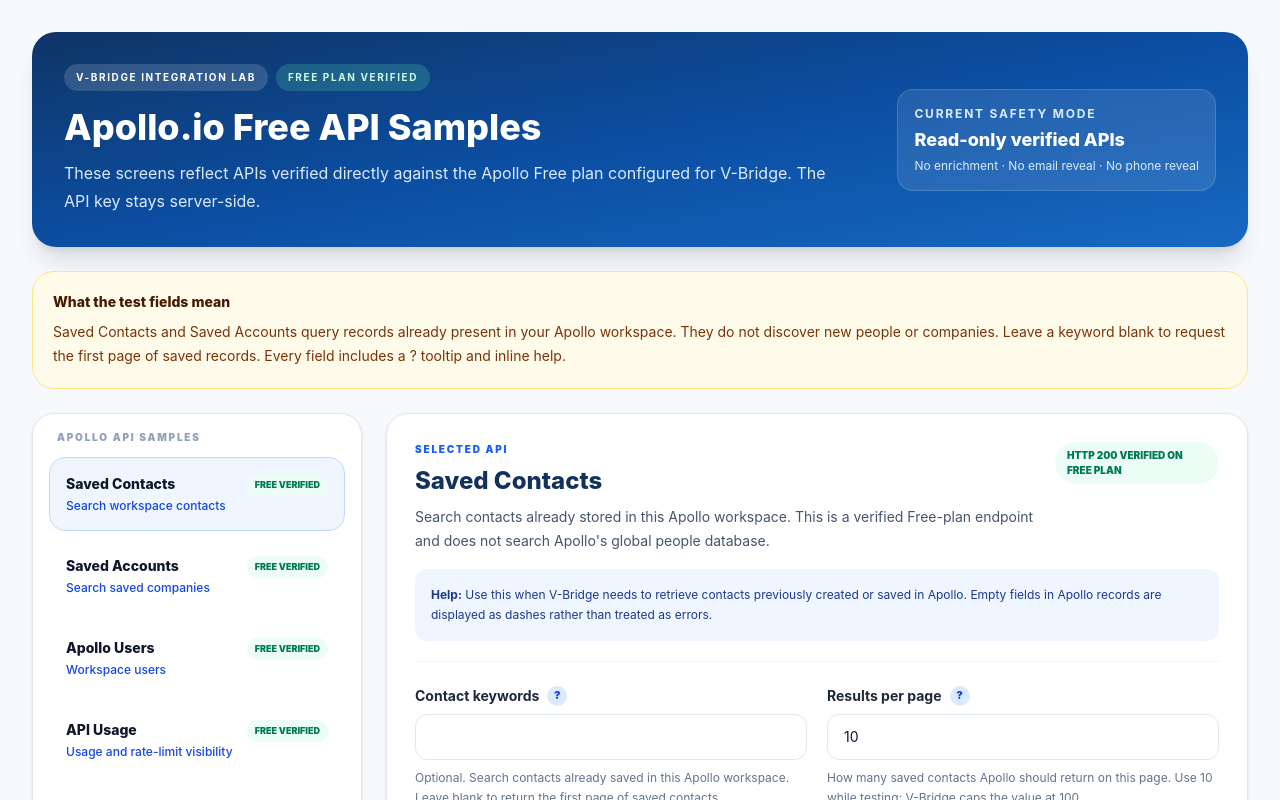
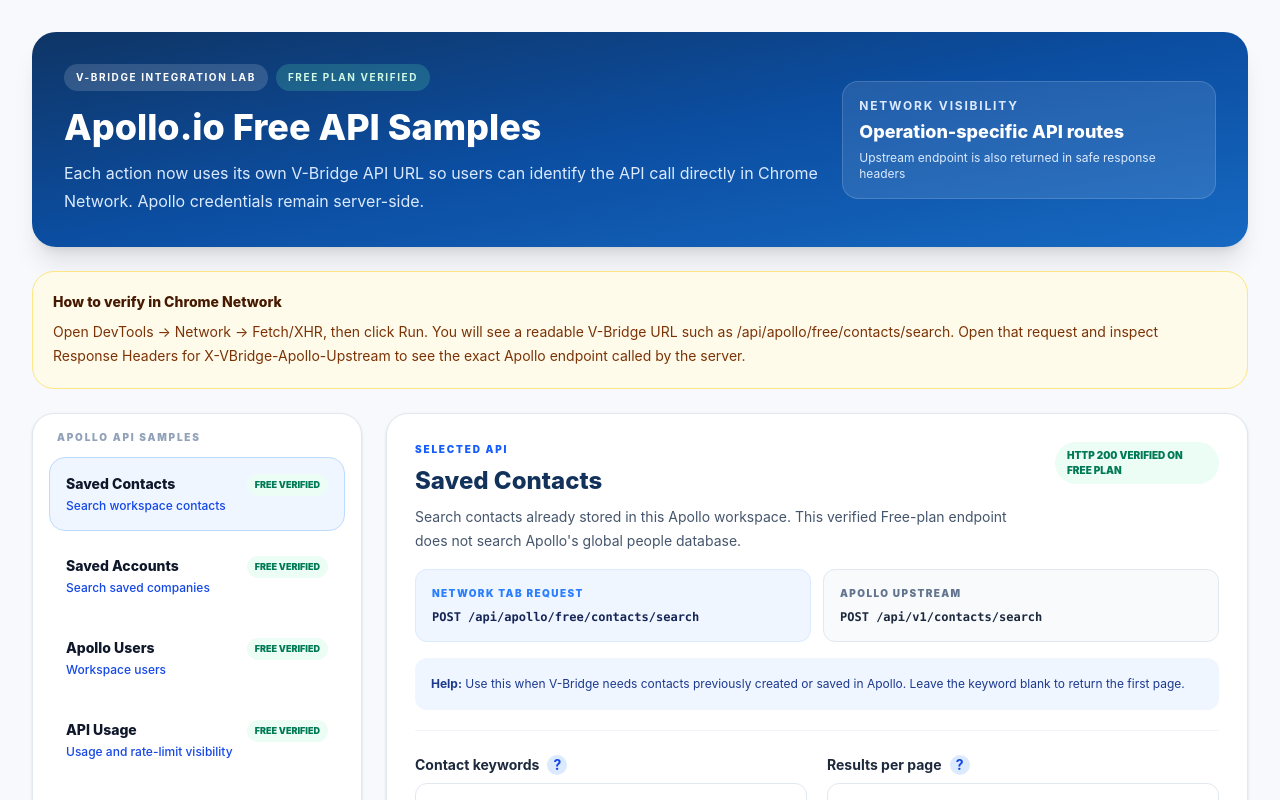
Before and after one commit to jey-kathirvel/vbridge-ai, a Next.js app in the folder app/: page /apollo-free-lab in a window 1280 px wide. Shown: the top 800 px of the page. Built offline with nearby package versions, Linux system fonts and the light colour scheme.

Commit message:
Show Apollo API operations clearly in browser network tab

```diff
--- a/app/src/components/ApolloFreeLab.tsx
+++ b/app/src/components/ApolloFreeLab.tsx
@@ -26,6 +26,10 @@
   description: string;
   verifiedFreePlan: boolean;
   help: string;
+  browserEndpoint?: string;
+  browserMethod?: "GET" | "POST";
+  apolloEndpoint: string;
+  apolloMethod: "GET" | "POST";
 };
 
 const defaults: Record<Operation, Partial<FormState>> = {
@@ -43,60 +47,76 @@
     title: "Saved Contacts",
     subtitle: "Search workspace contacts",
     description:
-      "Search contacts already stored in this Apollo workspace. This is a verified Free-plan endpoint and does not search Apollo's global people database.",
+      "Search contacts already stored in this Apollo workspace. This verified Free-plan endpoint does not search Apollo's global people database.",
     verifiedFreePlan: true,
     help:
-      "Use this when V-Bridge needs to retrieve contacts previously created or saved in Apollo. Empty fields in Apollo records are displayed as dashes rather than treated as errors.",
+      "Use this when V-Bridge needs contacts previously created or saved in Apollo. Leave the keyword blank to return the first page.",
+    browserEndpoint: "/api/apollo/free/contacts/search",
+    browserMethod: "POST",
+    apolloEndpoint: "/api/v1/contacts/search",
+    apolloMethod: "POST",
   },
   {
     id: "accounts-search",
     title: "Saved Accounts",
     subtitle: "Search saved companies",
-    description:
-      "Search companies already stored as accounts in the configured Apollo workspace.",
+    description: "Search companies already stored as accounts in this Apollo workspace.",
     verifiedFreePlan: true,
     help:
-      "This endpoint searches your own Apollo workspace only. It is different from Apollo's global Company Search, which is not included in the current Free plan.",
+      "This searches your own Apollo workspace only. It is different from Apollo global Company Search, which is not included in the Free plan.",
+    browserEndpoint: "/api/apollo/free/accounts/search",
+    browserMethod: "POST",
+    apolloEndpoint: "/api/v1/accounts/search",
+    apolloMethod: "POST",
   },
   {
     id: "users",
     title: "Apollo Users",
     subtitle: "Workspace users",
-    description:
-      "Retrieve Apollo users associated with the configured workspace and master key.",
+    description: "Retrieve users associated with the configured Apollo workspace.",
     verifiedFreePlan: true,
     help:
-      "Useful for administration and integration diagnostics. It does not discover external prospects or consume enrichment credits.",
+      "Useful for administration and integration diagnostics. It does not discover external prospects.",
+    browserEndpoint: "/api/apollo/free/users/search",
+    browserMethod: "GET",
+    apolloEndpoint: "/api/v1/users/search",
+    apolloMethod: "GET",
   },
   {
     id: "api-usage",
     title: "API Usage",
     subtitle: "Usage and rate-limit visibility",
-    description:
-      "Request the current Apollo API usage statistics available to this workspace.",
+    description: "Request current Apollo API usage statistics available to this workspace.",
     verifiedFreePlan: true,
-    help:
-      "Use this screen to understand API consumption and protect V-Bridge from unexpectedly reaching Apollo request limits.",
+    help: "Use this to understand API consumption and watch Apollo request limits.",
+    browserEndpoint: "/api/apollo/free/usage/api",
+    browserMethod: "POST",
+    apolloEndpoint: "/api/v1/usage_stats/api_usage_stats",
+    apolloMethod: "POST",
   },
   {
     id: "credit-usage",
     title: "Credit Usage",
     subtitle: "Credit safety",
-    description:
-      "View Apollo credit usage information reported for the current workspace.",
+    description: "View Apollo credit usage information reported for the current workspace.",
     verifiedFreePlan: true,
     help:
-      "This endpoint helps V-Bridge monitor credit consumption before any future paid enrichment capabilities are enabled.",
+      "Use this before enabling future paid capabilities so V-Bridge users can understand credit consumption.",
+    browserEndpoint: "/api/apollo/free/usage/credits",
+    browserMethod: "POST",
+    apolloEndpoint: "/api/v1/usage_stats/credit_usage_stats",
+    apolloMethod: "POST",
   },
   {
     id: "people-search",
     title: "People Search",
     subtitle: "Global prospect search",
-    description:
-      "Apollo's global People Search is not included in the currently verified Free plan, even though the endpoint can be described separately from enrichment credit usage.",
+    description: "Apollo global People Search is not included in the currently verified Free plan.",
     verifiedFreePlan: false,
     help:
-      "Your Apollo account returned HTTP 403 API_INACCESSIBLE for /api/v1/mixed_people/api_search. V-Bridge therefore blocks this operation locally and does not call Apollo.",
+      "Your Apollo account returned HTTP 403 API_INACCESSIBLE for this endpoint, so V-Bridge blocks it locally.",
+    apolloEndpoint: "/api/v1/mixed_people/api_search",
+    apolloMethod: "POST",
   },
 ];
 
@@ -112,9 +132,7 @@
 
 function display(value: unknown): string {
   if (value === null || value === undefined || value === "") return "—";
-  if (typeof value === "string" || typeof value === "number" || typeof value === "boolean") {
-    return String(value);
-  }
+  if (["string", "number", "boolean"].includes(typeof value)) return String(value);
   return "—";
 }
 
@@ -135,13 +153,14 @@
     <label className="block">
       <span className="flex items-center gap-2 text-sm font-bold text-slate-800">
         {label}
-        <span
+        <button
+          type="button"
           title={help}
           aria-label={`${label} help: ${help}`}
           className="inline-flex h-5 w-5 cursor-help items-center justify-center rounded-full bg-blue-100 text-[11px] font-black text-blue-700"
         >
           ?
-        </span>
+        </button>
       </span>
       <input
         type={type}
@@ -152,6 +171,19 @@
       <span className="mt-2 block text-xs leading-5 text-slate-500">{help}</span>
     </label>
   );
+}
+
+function Metric({ label, value }: { label: string; value: string | number }) {
+  return (
+    <div className="rounded-2xl border border-blue-100 bg-blue-50 p-4">
+      <p className="text-[10px] font-black uppercase tracking-[0.15em] text-blue-500">{label}</p>
+      <p className="mt-2 text-xl font-extrabold text-[#12315b]">{value}</p>
+    </div>
+  );
+}
+
+function EmptyState({ text }: { text: string }) {
+  return <div className="rounded-2xl border border-slate-200 bg-slate-50 p-5 text-sm leading-6 text-slate-600">{text}</div>;
 }
 
 function ContactResults({ response }: { response: unknown }) {
@@ -174,7 +206,7 @@
           <table className="min-w-full divide-y divide-slate-200 text-left text-xs">
             <thead className="bg-slate-50 text-slate-600">
               <tr>
-                {['Name','Title','Organization','Email','Phones','Source','Created'].map((item) => (
+                {["Name", "Title", "Organization", "Email", "Phones", "Source", "Created"].map((item) => (
                   <th key={item} className="px-4 py-3 font-extrabold">{item}</th>
                 ))}
               </tr>
@@ -213,7 +245,7 @@
         <Metric label="Page" value={display(pagination?.page)} />
       </div>
       {accounts.length === 0 ? (
-        <EmptyState text="No saved accounts matched this search. Add or save accounts in Apollo to see them here." />
+        <EmptyState text="No saved accounts matched this search." />
       ) : (
         <div className="grid gap-3 md:grid-cols-2">
           {accounts.map((account, index) => (
@@ -256,19 +288,6 @@
   );
 }
 
-function Metric({ label, value }: { label: string; value: string | number }) {
-  return (
-    <div className="rounded-2xl border border-blue-100 bg-blue-50 p-4">
-      <p className="text-[10px] font-black uppercase tracking-[0.15em] text-blue-500">{label}</p>
-      <p className="mt-2 text-xl font-extrabold text-[#12315b]">{value}</p>
-    </div>
-  );
-}
-
-function EmptyState({ text }: { text: string }) {
-  return <div className="rounded-2xl border border-slate-200 bg-slate-50 p-5 text-sm leading-6 text-slate-600">{text}</div>;
-}
-
 export default function ApolloFreeLab() {
   const [operation, setOperation] = useState<Operation>("contacts-search");
   const [form, setForm] = useState<FormState>({
@@ -306,25 +325,35 @@
 
   async function run(event: FormEvent) {
     event.preventDefault();
-    if (!active.verifiedFreePlan) return;
+    if (!active.verifiedFreePlan || !active.browserEndpoint || !active.browserMethod) return;
 
     setLoading(true);
     setResponse(null);
     setHttpStatus(null);
 
     try {
-      const result = await fetch("/api/apollo/free", {
-        method: "POST",
+      let url = active.browserEndpoint;
+      const options: RequestInit = {
+        method: active.browserMethod,
         headers: { "Content-Type": "application/json" },
-        body: JSON.stringify({
-          operation,
-          payload: {
-            ...form,
-            page: Number(form.page || 1),
-            perPage: Number(form.perPage || 10),
-          },
-        }),
-      });
+      };
+
+      if (active.browserMethod === "GET") {
+        const params = new URLSearchParams({
+          page: String(Number(form.page || 1)),
+          per_page: String(Number(form.perPage || 10)),
+        });
+        url = `${url}?${params.toString()}`;
+      } else {
+        options.body = JSON.stringify({
+          keywords: form.keywords,
+          organizationName: form.organizationName,
+          page: Number(form.page || 1),
+          perPage: Number(form.perPage || 10),
+        });
+      }
+
+      const result = await fetch(url, options);
       setHttpStatus(result.status);
       setResponse(await result.json());
     } catch {
@@ -349,21 +378,21 @@
               </div>
               <h1 className="mt-4 text-3xl font-extrabold sm:text-4xl">Apollo.io Free API Samples</h1>
               <p className="mt-3 max-w-3xl text-sm leading-7 text-blue-100 sm:text-base">
-                These screens reflect APIs verified directly against the Apollo Free plan configured for V-Bridge. The API key stays server-side.
+                Each action now uses its own V-Bridge API URL so users can identify the API call directly in Chrome Network. Apollo credentials remain server-side.
               </p>
             </div>
             <div className="rounded-2xl border border-white/15 bg-white/10 p-4">
-              <p className="text-xs font-bold uppercase tracking-[0.15em] text-blue-100">Current safety mode</p>
-              <p className="mt-1 text-lg font-extrabold">Read-only verified APIs</p>
-              <p className="mt-1 text-xs text-blue-100">No enrichment · No email reveal · No phone reveal</p>
+              <p className="text-xs font-bold uppercase tracking-[0.15em] text-blue-100">Network visibility</p>
+              <p className="mt-1 text-lg font-extrabold">Operation-specific API routes</p>
+              <p className="mt-1 text-xs text-blue-100">Upstream endpoint is also returned in safe response headers</p>
             </div>
           </div>
         </header>
 
         <section className="mt-6 rounded-[22px] border border-amber-200 bg-amber-50 p-5">
-          <h2 className="text-sm font-extrabold text-amber-950">What the test fields mean</h2>
+          <h2 className="text-sm font-extrabold text-amber-950">How to verify in Chrome Network</h2>
           <p className="mt-2 text-sm leading-6 text-amber-900">
-            Saved Contacts and Saved Accounts query records already present in your Apollo workspace. They do not discover new people or companies. Leave a keyword blank to request the first page of saved records. Every field includes a ? tooltip and inline help.
+            Open DevTools → Network → Fetch/XHR, then click Run. You will see a readable V-Bridge URL such as /api/apollo/free/contacts/search. Open that request and inspect Response Headers for X-VBridge-Apollo-Upstream to see the exact Apollo endpoint called by the server.
           </p>
         </section>
 
@@ -404,6 +433,22 @@
                   {active.verifiedFreePlan ? "HTTP 200 verified on Free plan" : "Not included in Free plan"}
                 </span>
               </div>
+
+              <div className="mt-4 grid gap-3 md:grid-cols-2">
+                <div className="rounded-xl border border-blue-100 bg-blue-50 p-4">
+                  <p className="text-[10px] font-black uppercase tracking-[0.14em] text-blue-500">Network tab request</p>
+                  <code className="mt-2 block break-all text-xs font-bold text-blue-950">
+                    {active.browserEndpoint ? `${active.browserMethod} ${active.browserEndpoint}` : "Blocked locally"}
+                  </code>
+                </div>
+                <div className="rounded-xl border border-slate-200 bg-slate-50 p-4">
+                  <p className="text-[10px] font-black uppercase tracking-[0.14em] text-slate-500">Apollo upstream</p>
+                  <code className="mt-2 block break-all text-xs font-bold text-slate-800">
+                    {active.apolloMethod} {active.apolloEndpoint}
+                  </code>
+                </div>
+              </div>
+
               <div className={`mt-4 rounded-xl p-4 text-xs leading-5 ${active.verifiedFreePlan ? "bg-blue-50 text-blue-900" : "bg-amber-50 text-amber-900"}`}>
                 <strong>Help:</strong> {active.help}
               </div>
@@ -412,23 +457,21 @@
             {!active.verifiedFreePlan ? (
               <div className="mt-6 rounded-2xl border border-amber-200 bg-amber-50 p-6">
                 <p className="text-base font-extrabold text-amber-950">This request is intentionally disabled.</p>
-                <p className="mt-2 text-sm leading-6 text-amber-900">
-                  Apollo returned API_INACCESSIBLE for this endpoint on the Free plan. V-Bridge blocks it locally so users do not waste requests or misunderstand plan availability.
-                </p>
+                <p className="mt-2 text-sm leading-6 text-amber-900">Apollo returned API_INACCESSIBLE on the Free plan, so V-Bridge does not call it.</p>
               </div>
             ) : (
               <form onSubmit={run} className="mt-6">
                 {operation === "contacts-search" && (
                   <div className="grid gap-5 md:grid-cols-2">
-                    <Field label="Contact keywords" value={form.keywords} onChange={(value) => setField("keywords", value)} help="Optional. Search contacts already saved in this Apollo workspace. Leave blank to return the first page of saved contacts." />
-                    <Field label="Results per page" type="number" value={form.perPage} onChange={(value) => setField("perPage", value)} help="How many saved contacts Apollo should return on this page. Use 10 while testing; V-Bridge caps the value at 100." />
+                    <Field label="Contact keywords" value={form.keywords} onChange={(value) => setField("keywords", value)} help="Optional. Search contacts already saved in this Apollo workspace. Leave blank to return the first page." />
+                    <Field label="Results per page" type="number" value={form.perPage} onChange={(value) => setField("perPage", value)} help="How many saved contacts Apollo should return on this page. Use 10 while testing." />
                   </div>
                 )}
 
                 {operation === "accounts-search" && (
                   <div className="grid gap-5 md:grid-cols-2">
-                    <Field label="Company / account name" value={form.organizationName} onChange={(value) => setField("organizationName", value)} help="Optional. Enter part of a company name to filter accounts already saved in Apollo. Leave blank to request the first page." />
-                    <Field label="Results per page" type="number" value={form.perPage} onChange={(value) => setField("perPage", value)} help="How many saved Apollo accounts should be returned. Use 10 for test calls." />
+                    <Field label="Company / account name" value={form.organizationName} onChange={(value) => setField("organizationName", value)} help="Optional. Enter part of a company name to filter accounts already saved in Apollo." />
+                    <Field label="Results per page" type="number" value={form.perPage} onChange={(value) => setField("perPage", value)} help="How many saved accounts Apollo should return. Use 10 for testing." />
                   </div>
                 )}
 
@@ -441,7 +484,7 @@
 
                 {noInputs && (
                   <div className="rounded-2xl border border-blue-100 bg-blue-50 p-5 text-sm leading-6 text-blue-950">
-                    No test input is required. Click the button below and V-Bridge will ask Apollo for the current workspace statistics.
+                    No test input is required. Click Run and watch the Fetch/XHR request appear in Chrome Network.
                   </div>
                 )}
 
@@ -449,7 +492,7 @@
                   <button type="submit" disabled={loading} className="rounded-xl bg-[#0b4ea2] px-5 py-3 text-sm font-extrabold text-white shadow-lg transition hover:bg-[#083d80] disabled:opacity-60">
                     {loading ? "Calling Apollo…" : `Run ${active.title}`}
                   </button>
-                  <span className="text-xs leading-5 text-slate-500">V-Bridge server → Apollo. The API key is never sent to the browser.</span>
+                  <span className="text-xs leading-5 text-slate-500">Browser → visible V-Bridge API → server-side Apollo API.</span>
                 </div>
               </form>
             )}
```
